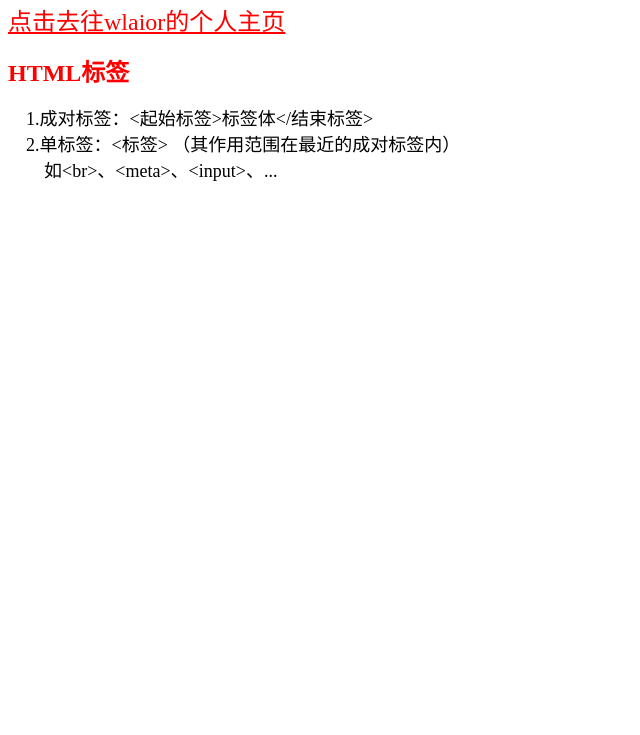
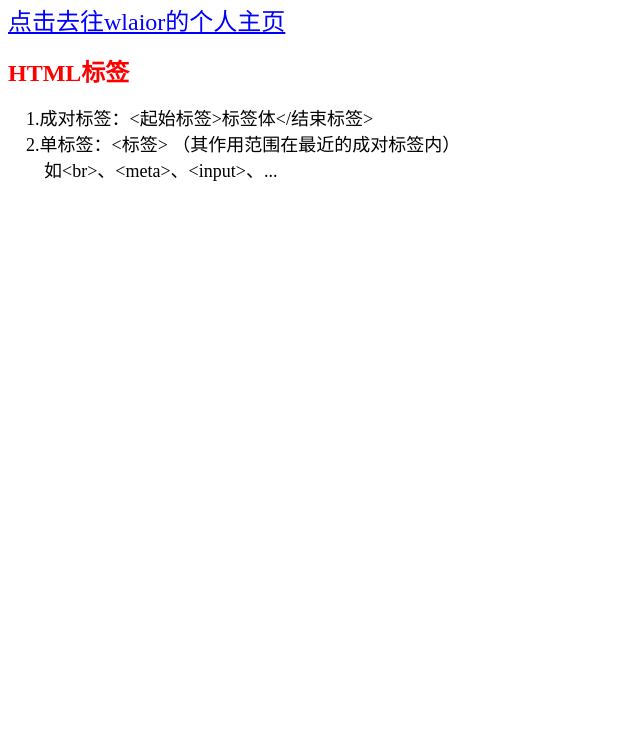
Before and after one commit to wlaior/learning-notes, a plain HTML site: page index.html in a window 1280 px wide. Shown: the part 65-800 px from the top of the page, without its empty margins (0-640 px from the left). Drawn offline with Linux system fonts and the light colour scheme.

Commit message:
Update index.html

```diff
--- a/index.html
+++ b/index.html
@@ -6,14 +6,14 @@
 	<title>wlaior的个人网站</title>
 	<style>
 		h1{color:red; font-size:24px}
-		a{color:red; font-size:24px}
+		a{color:blue; font-size:24px}
 		.content1{color:black; font-size:18px}
 	</style>
 </head>
 
 <body>
   	<h1>wlaior的个人网站</h1>
-	<a href="https://github.com.wlaior">点击去往wlaior的个人主页</a>
+	<a href="https://github.com/wlaior">点击去往wlaior的个人主页</a>
 	<h1>HTML标签</h1>
 	<div class="content1">&nbsp;&nbsp;&nbsp;&nbsp;1.成对标签：&lt;起始标签&gt;标签体&lt;/结束标签&gt;<br>
 		&nbsp;&nbsp;&nbsp;&nbsp;2.单标签：&lt;标签&gt; （其作用范围在最近的成对标签内）<br>
```
